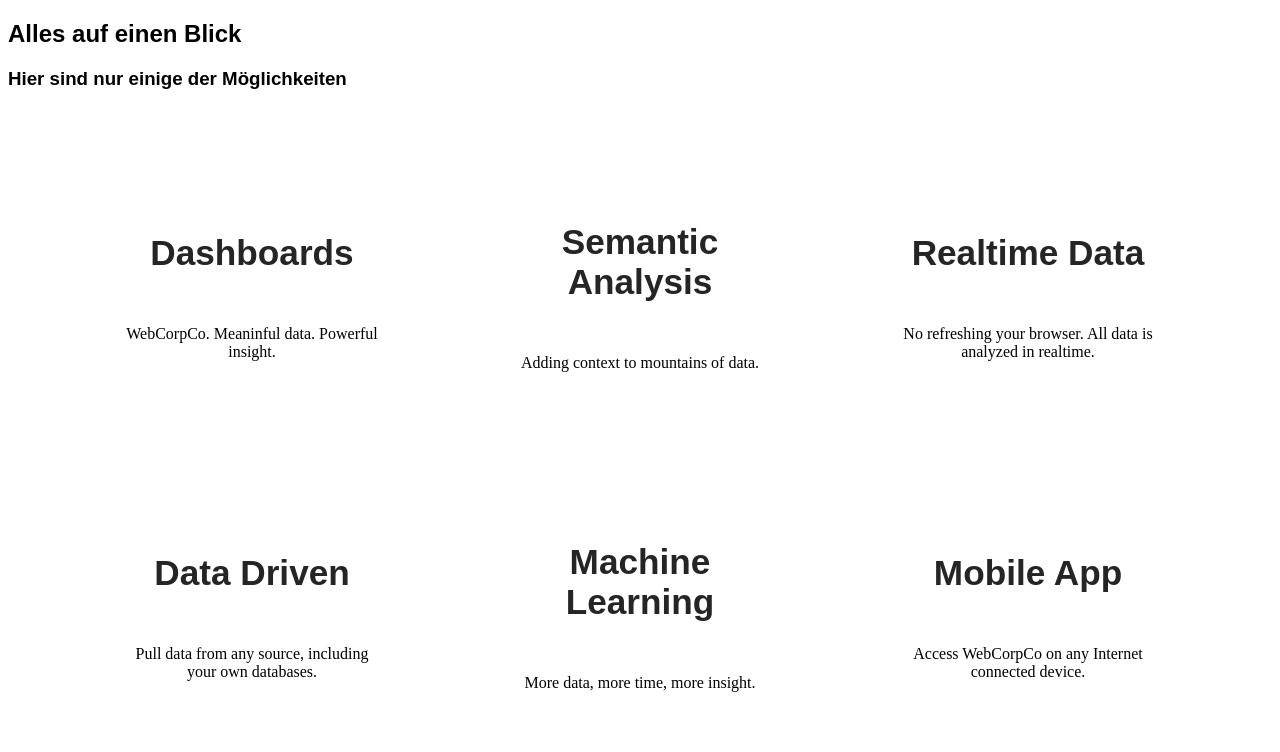
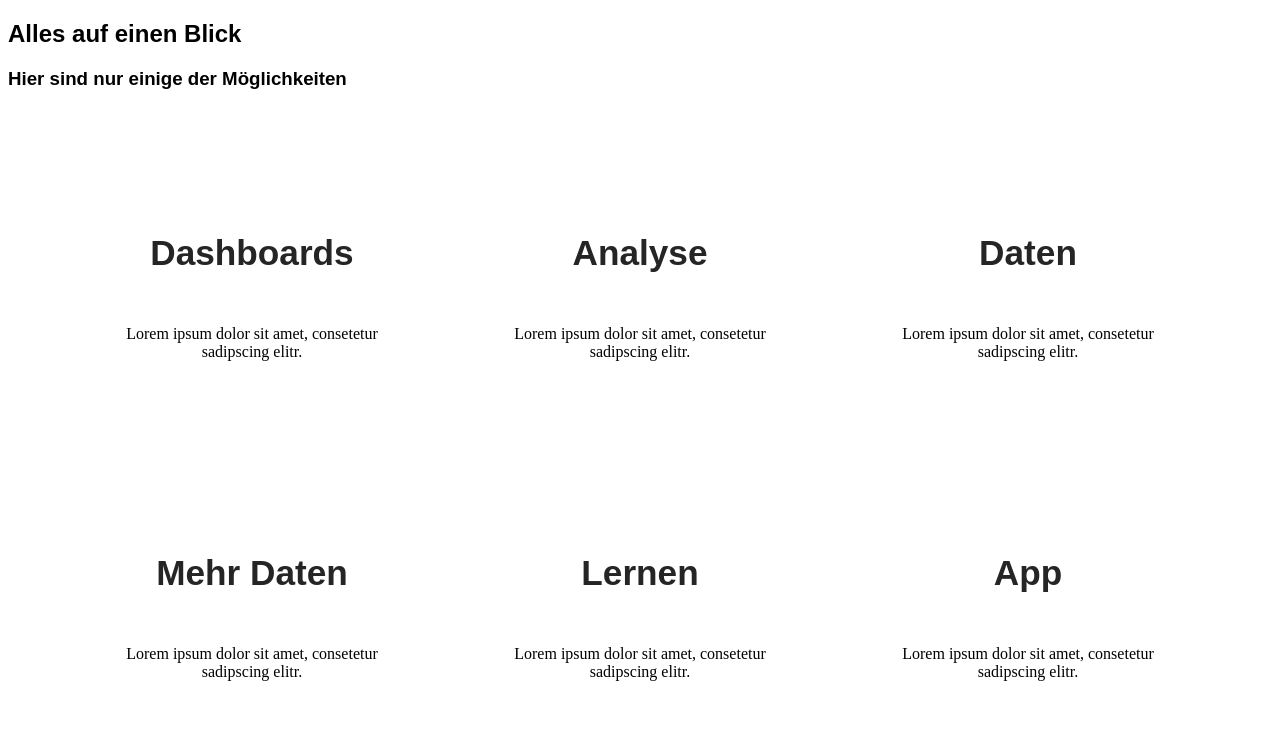
Before and after one commit to dersimoezdag/tiles_landingpage, an Eleventy site: page src/index.html in a window 1280 px wide. Built offline with nearby package versions, Linux system fonts and the light colour scheme; Eleventy itself is replaced by a stand-in of ours; files that its build step writes are made by us from their sources; what eleventy-sass would draw is missing.

Commit message:
example text

```diff
--- a/src/index.html
+++ b/src/index.html
@@ -23,7 +23,7 @@
                   <i class="fa fa-tachometer" aria-hidden="true"></i>
                 </div>
                 <h4>Dashboards</h4>
-                <p>WebCorpCo. Meaninful data. Powerful insight.</p>
+                <p>Lorem ipsum dolor sit amet, consetetur sadipscing elitr.</p>
               </div>
             </div>
           </div>
@@ -34,8 +34,8 @@
                 <div class="image">
                   <i class="fa fa-pie-chart" aria-hidden="true"></i>
                 </div>
-                <h4>Semantic Analysis</h4>
-                <p>Adding context to mountains of data.</p>
+                <h4>Analyse</h4>
+                <p>Lorem ipsum dolor sit amet, consetetur sadipscing elitr.</p>
               </div>
             </div>
           </div>
@@ -46,8 +46,8 @@
                 <div class="image">
                   <i class="fa fa-clock-o" aria-hidden="true"></i>
                 </div>
-                <h4>Realtime Data</h4>
-                <p>No refreshing your browser. All data is analyzed in realtime.</p>
+                <h4>Daten</h4>
+                <p>Lorem ipsum dolor sit amet, consetetur sadipscing elitr.</p>
               </div>
             </div>
           </div>
@@ -58,8 +58,8 @@
                 <div class="image">
                   <i class="fa fa-database" aria-hidden="true"></i>
                 </div>
-                <h4>Data Driven</h4>
-                <p>Pull data from any source, including your own databases.</p>
+                <h4>Mehr Daten</h4>
+                <p>Lorem ipsum dolor sit amet, consetetur sadipscing elitr.</p>
               </div>
             </div>
           </div>
@@ -70,8 +70,8 @@
                 <div class="image">
                   <i class="fa fa-cube" aria-hidden="true"></i>
                 </div>
-                <h4>Machine Learning</h4>
-                <p>More data, more time, more insight.</p>
+                <h4>Lernen</h4>
+                <p>Lorem ipsum dolor sit amet, consetetur sadipscing elitr.</p>
               </div>
             </div>
           </div>
@@ -82,8 +82,8 @@
                 <div class="image">
                   <i class="fa fa-mobile" aria-hidden="true"></i>
                 </div>
-                <h4>Mobile App</h4>
-                <p>Access WebCorpCo on any Internet connected device.</p>
+                <h4>App</h4>
+                <p>Lorem ipsum dolor sit amet, consetetur sadipscing elitr.</p>
               </div>
             </div>
           </div>
```
Also changed, not shown: 1 other file.
